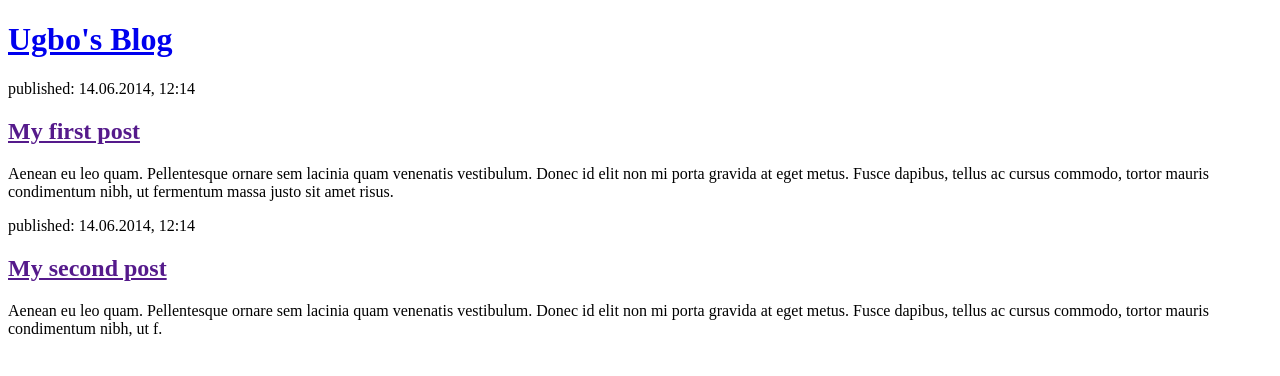
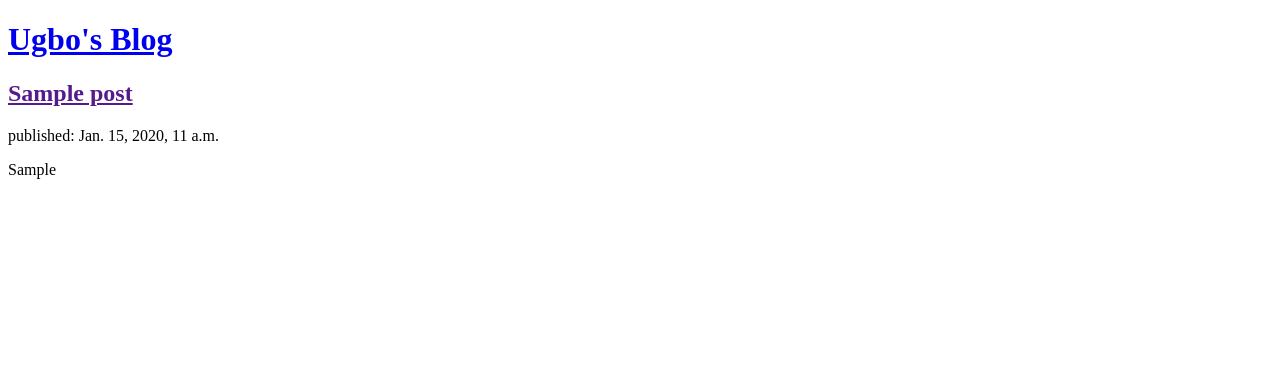
Before and after one commit to Ugboizu/nmachi-blog, a Django app: page / in a window 1280 px wide. Shown: the top 376 px of the page. Run offline with Django 3.2, Linux system fonts and the light colour scheme; tables that the repository leaves empty hold one stand-in row (values such as "Sample post").

Commit message:
third commit

```diff
--- a/blog/templates/blog/post_list.html
+++ b/blog/templates/blog/post_list.html
@@ -8,16 +8,22 @@
             <h1><a href="/">Ugbo's Blog</a></h1>
         </header>
 
+        {% for post in posts %}
             <article>
-            <time>published: 14.06.2014, 12:14</time>
-            <h2><a href="">My first post</a></h2>
-            <p>Aenean eu leo quam. Pellentesque ornare sem lacinia quam venenatis vestibulum. Donec id elit non mi porta gravida at eget metus. Fusce dapibus, tellus ac cursus commodo, tortor mauris condimentum nibh, ut fermentum massa justo sit amet risus.</p>
+                <h2><a href="">{{ post.title}}</a></h2>
+                <time>published: {{ post.date_published }} </time>
+                <p>{{ post.post|linebreaksbr }}</p>
             </article>
-
+<!--
             <article>
                 <time>published: 14.06.2014, 12:14</time>
                 <h2><a href="">My second post</a></h2>
                 <p>Aenean eu leo quam. Pellentesque ornare sem lacinia quam venenatis vestibulum. Donec id elit non mi porta gravida at eget metus. Fusce dapibus, tellus ac cursus commodo, tortor mauris condimentum nibh, ut f.</p>
             </article>
+
+            <article>
+                {{posts}}
+            </article> -->
+        {% endfor %}
     </body>
 </html>
--- a/blog/views.py
+++ b/blog/views.py
@@ -1,5 +1,8 @@
 from django.shortcuts import render
+from .models import Post
+from django.utils import timezone
 
 # Create your views here.
 def post_list(request):
-    return render(request, 'blog/post_list.html', {})
+    posts = Post.objects.filter(date_published__lte=timezone.now()).order_by('date_published')
+    return render(request, 'blog/post_list.html', {'posts':posts})
```
Lines whose indentation alone changed are shown as unchanged.
